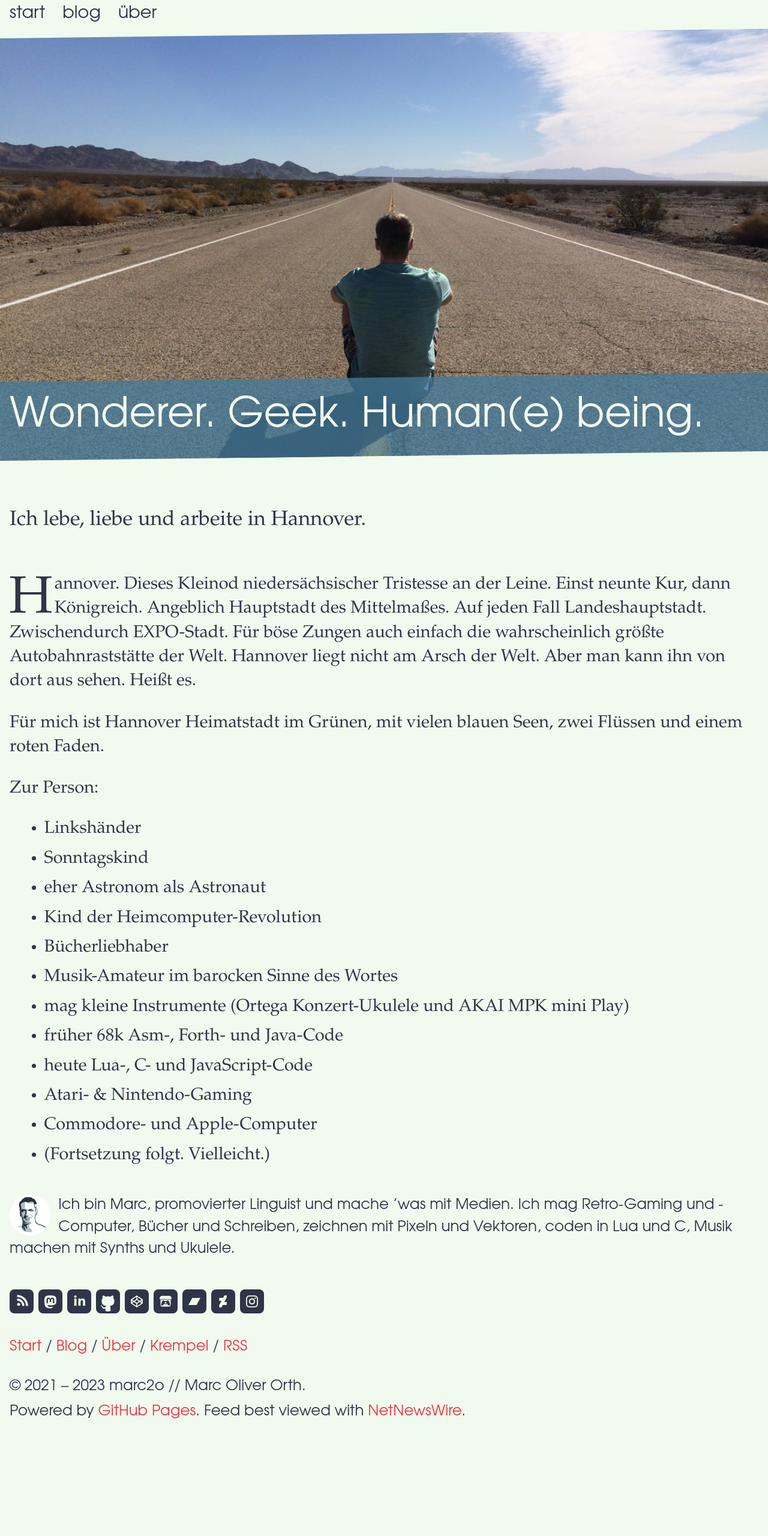
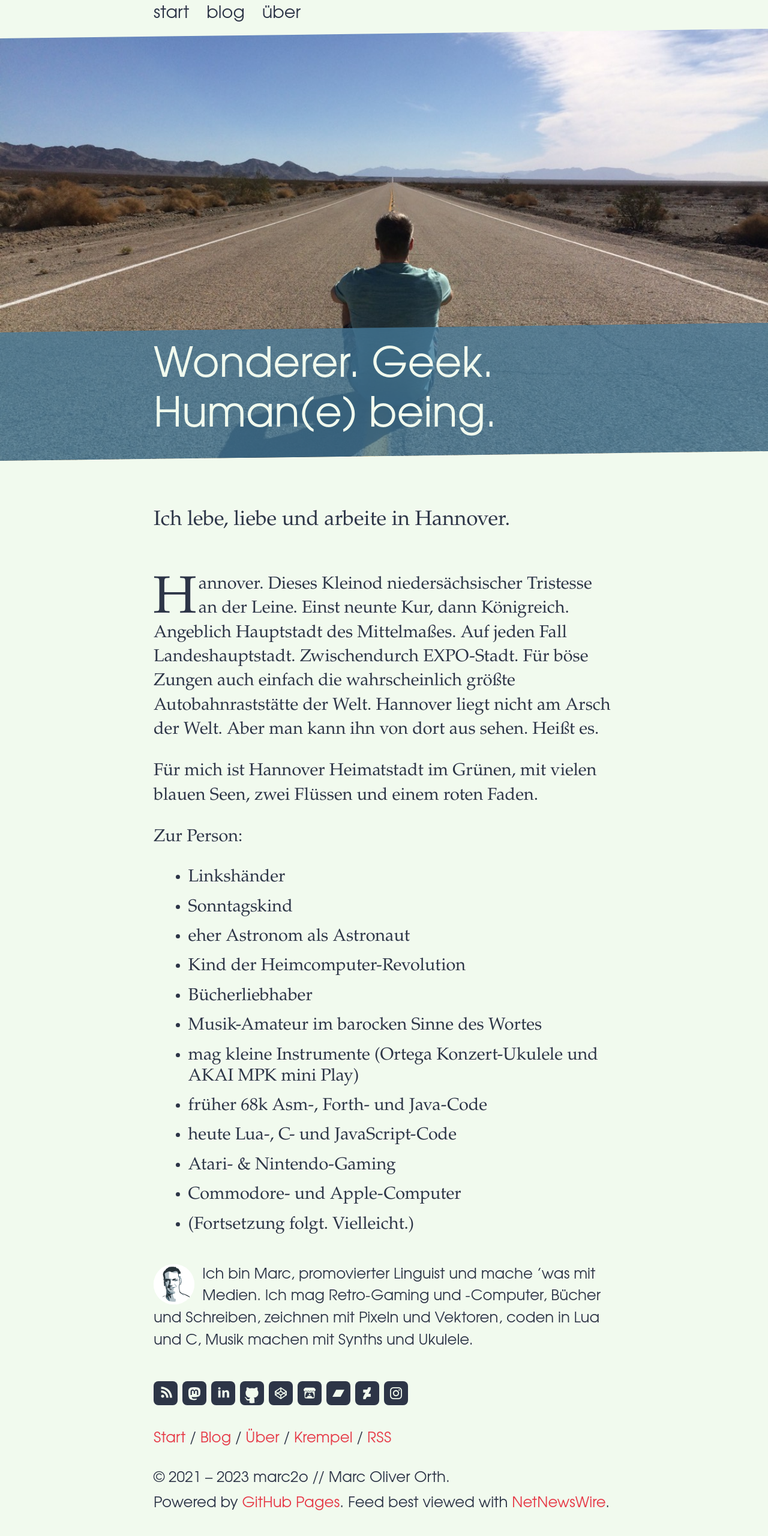
Before and after one commit to marc2o/marc2o.github.io, a Jekyll site: the page built from about.md, in a window 1280 px wide. Shown: the whole page at 60% size. Built offline with Jekyll 4.4.1, drawn with Linux system fonts in a browser that asks for light colours; before the commit the page ends 2407 px from its top, so only the background shows below that.

Commit message:
Update article.css

```diff
--- a/assets/css/article.css
+++ b/assets/css/article.css
@@ -7,8 +7,8 @@
 	--text-font: 'Merriweather';
 	--spot-font: 'Open Sans';
 	*/
-	--outer-width: 56em;
-	--inner-width: 48em;
+	--outer-width: 56rem;
+	--inner-width: 48rem;
 }
 /*! minireset.css v0.0.6 | MIT License | github.com/jgthms/minireset.css */
 html,body,p,ol,ul,li,dl,dt,dd,blockquote,figure,fieldset,legend,textarea,pre,iframe,hr,h1,h2,h3,h4,h5,h6{margin:0;padding:0}h1,h2,h3,h4,h5,h6{font-size:100%;font-weight:normal}ul{list-style:none}button,input,select{margin:0}html{box-sizing:border-box}*,*::before,*::after{box-sizing:inherit}img,video{height:auto;max-width:100%}iframe{border:0}table{border-collapse:collapse;border-spacing:0}td,th{padding:0}
```
